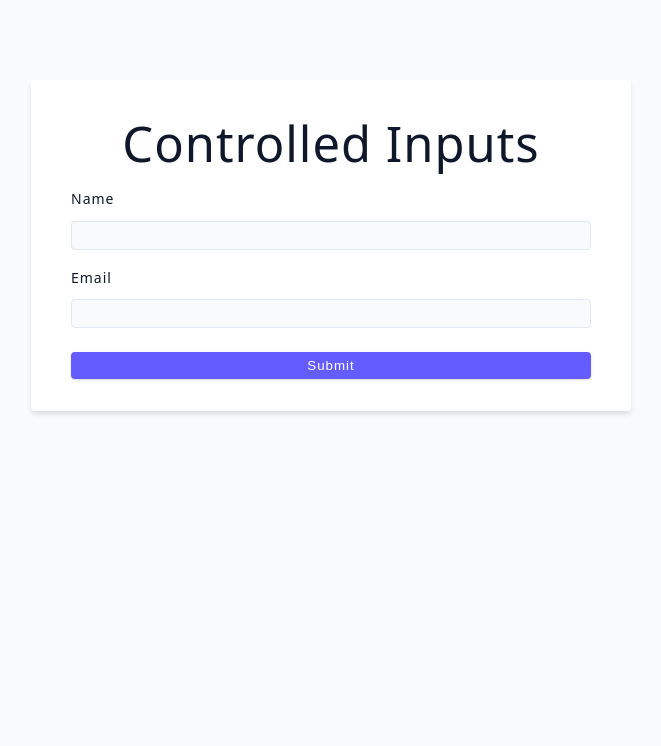
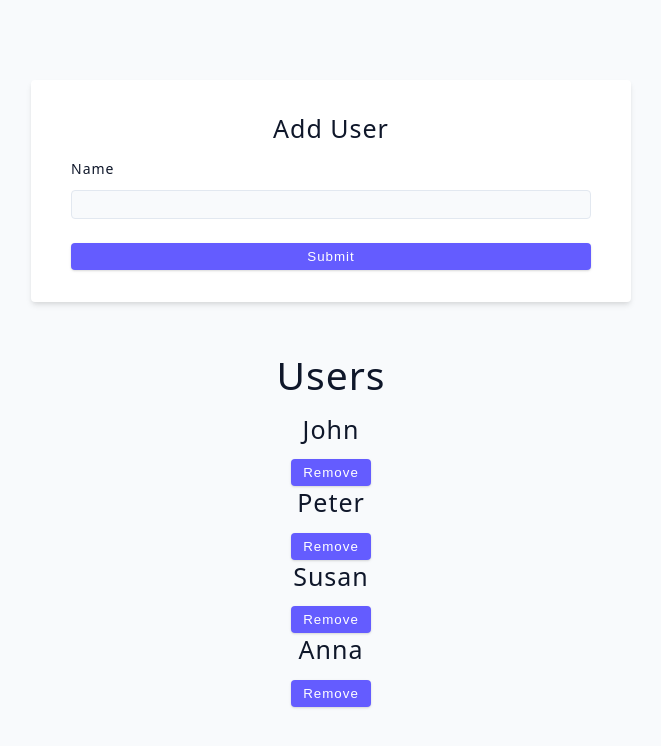
Before and after one commit to BooRuleDie/technologies, a React (Vite) app in the folder React/tutorial-2/: page / in a window 1280 px wide. Shown: the top 746 px of the page, without its empty margins (309-970 px from the left). Built offline with nearby package versions, Linux system fonts and the light colour scheme.

Commit message:
React Challange 06-02 completed

```diff
--- a/React/tutorial-2/src/tutorial/06-forms/starter/02-user-challenge.jsx
+++ b/React/tutorial-2/src/tutorial/06-forms/starter/02-user-challenge.jsx
@@ -1,20 +1,64 @@
+import { data } from "../../../data";
+import { useState } from "react";
+
 const UserChallenge = () => {
+    const [users, setUsers] = useState(data);
+    const [name, setName] = useState("");
+    console.log(users);
     return (
         <div>
-      <form className='form'>
+            <form
+                className="form"
+                onSubmit={(e) => {
+                    e.preventDefault();
+                    setUsers((prevUsers) => {
+                        return [
+                            ...prevUsers,
+                            { id: crypto.randomUUID(), name: name },
+                        ];
+                    });
+                }}
+            >
                 <h4>Add User</h4>
-        <div className='form-row'>
-          <label htmlFor='name' className='form-label'>
+                <div className="form-row">
+                    <label htmlFor="name" className="form-label">
                         name
                     </label>
-          <input type='text' className='form-input' id='name' />
+                    <input
+                        type="text"
+                        className="form-input"
+                        id="name"
+                        value={name}
+                        onChange={(e) => {
+                            setName(e.target.value);
+                        }}
+                    />
                 </div>
 
-        <button type='submit' className='btn btn-block'>
+                <button type="submit" className="btn btn-block">
                     submit
                 </button>
             </form>
-      {/* render users below */}
+            <h2>Users</h2>
+            {users.map((user) => {
+                return (
+                    <div key={user.id}>
+                        <h4>{user.name}</h4>
+                        <button
+                            className="btn"
+                            onClick={() => {
+                                setUsers(
+                                    users.filter((userFromFilter) => {
+                                        return userFromFilter.id !== user.id;
+                                    })
+                                );
+                            }}
+                        >
+                            Remove
+                        </button>
+                    </div>
+                );
+            })}
         </div>
     );
 };
```
Also changed, not shown: React/tutorial-2/src/App.jsx (+5 -2 lines). Lines whose indentation alone changed are shown as unchanged.
